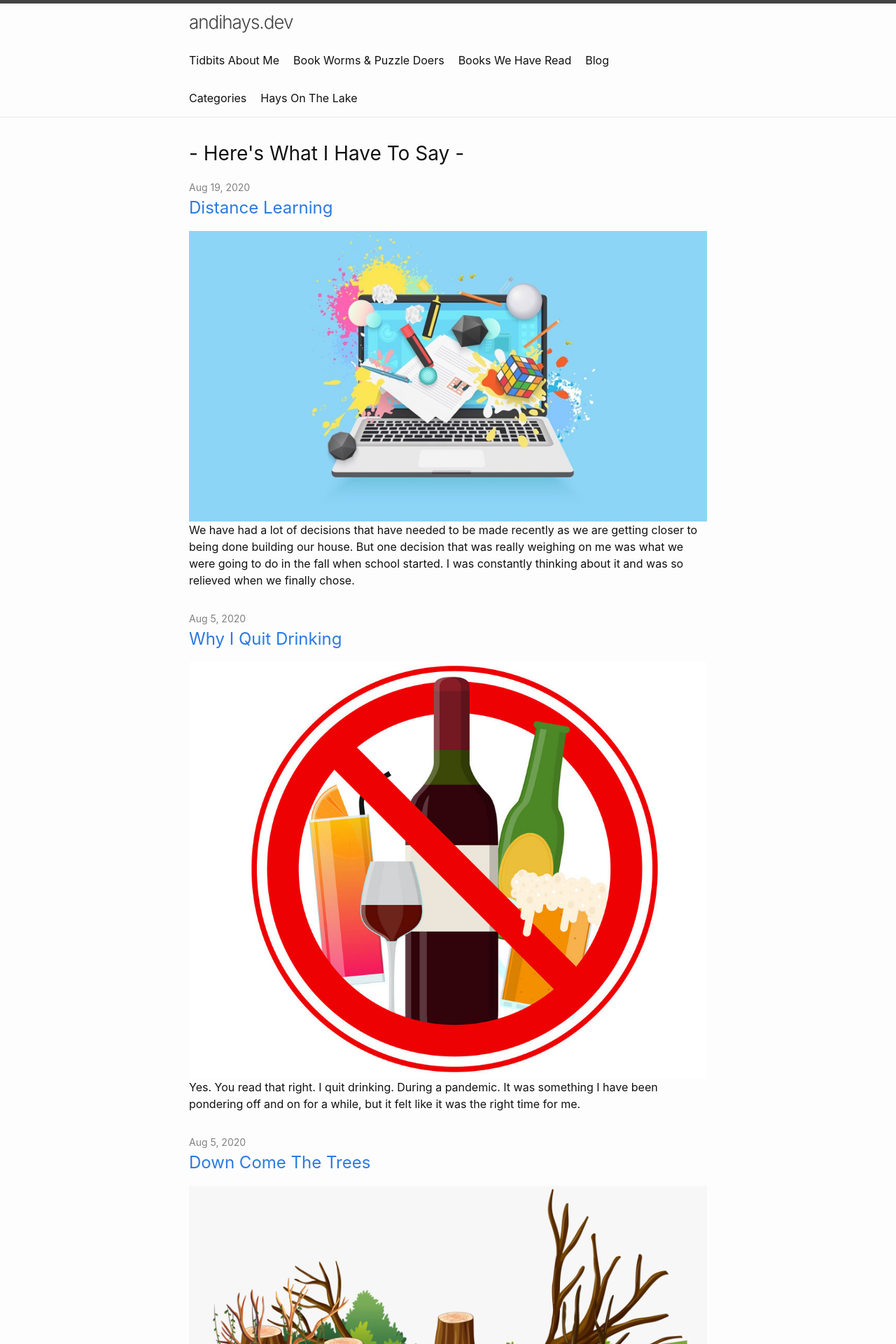
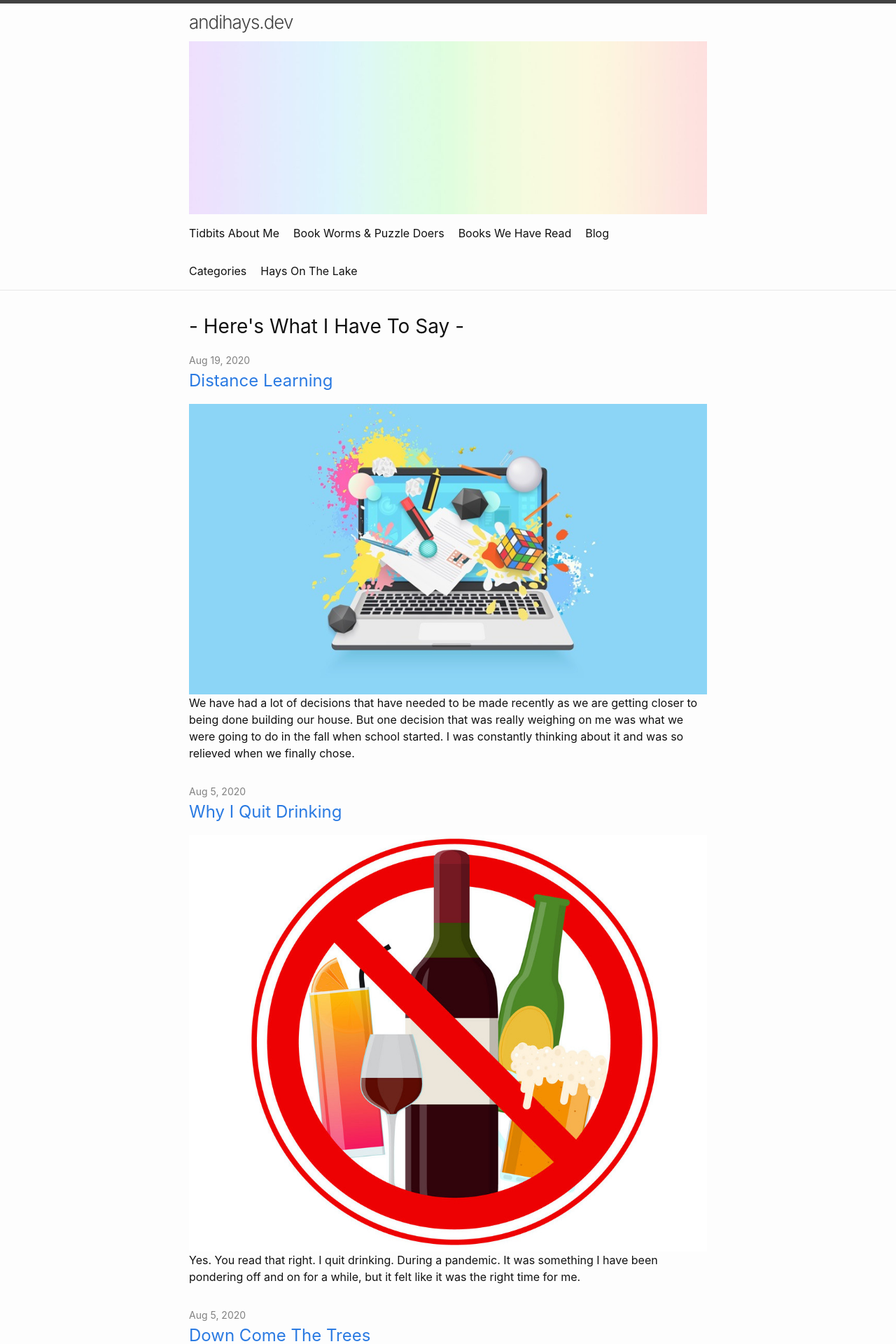
Before and after one commit to minihays/minihays.github.io, a Jekyll site: the page built from index.markdown, in a window 1280 px wide. Shown: the top 1920 px of the page at 70% size. Built offline with Jekyll 4.4.1, drawn with Linux system fonts in a browser that asks for light colours.

Commit message:
playing with header image

```diff
--- a/_includes/header.html
+++ b/_includes/header.html
@@ -4,6 +4,8 @@
     {%- assign default_paths = site.pages | map: "path" -%}
     {%- assign page_paths = site.header_pages | default: default_paths -%}
     <a class="site-title" rel="author" href="{{ "/" | relative_url }}">{{ site.title | escape }}</a>
+
+    <img src="/images/RainbowHeader.jpg">
 
     {%- if page_paths -%}
       <nav class="site-nav">
```
